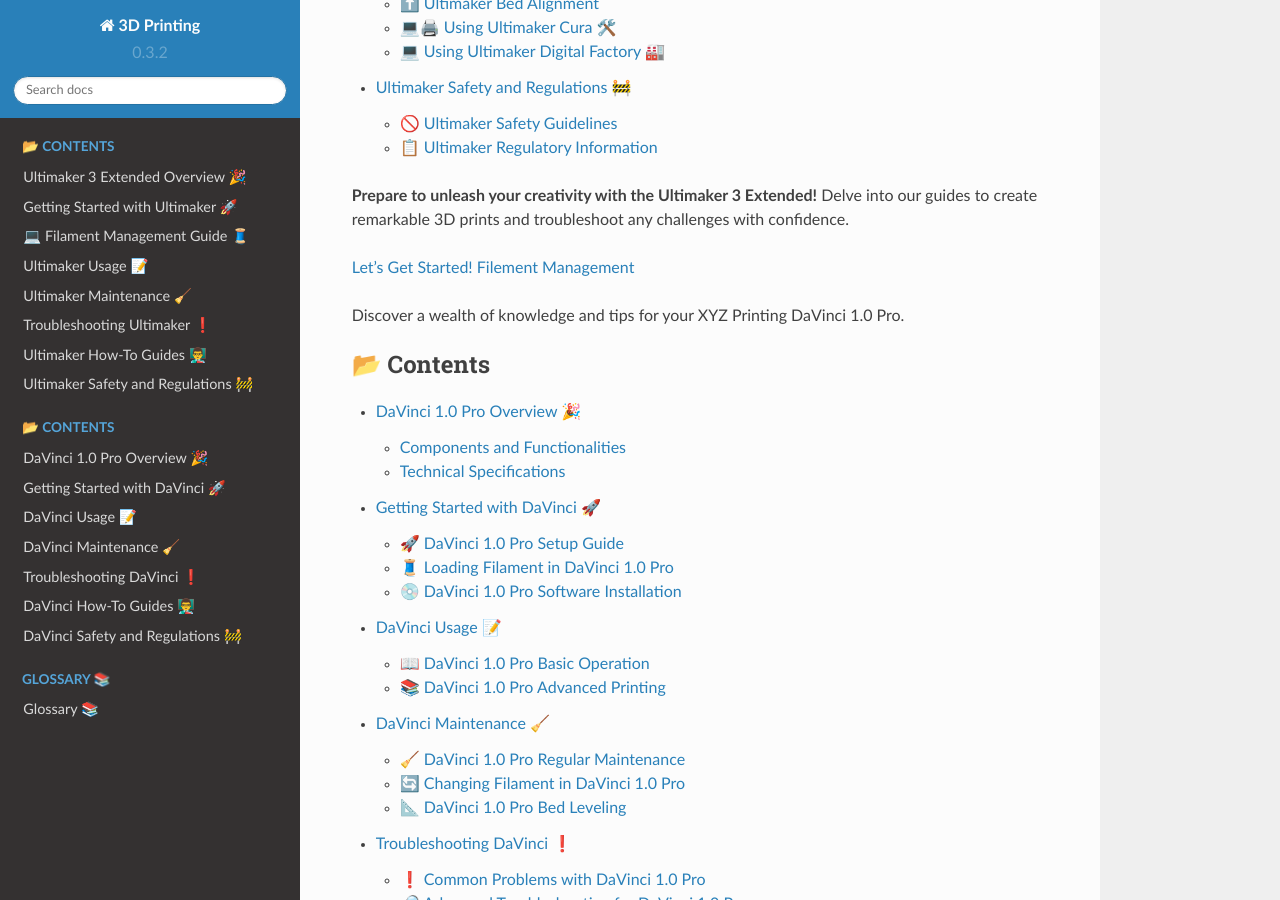
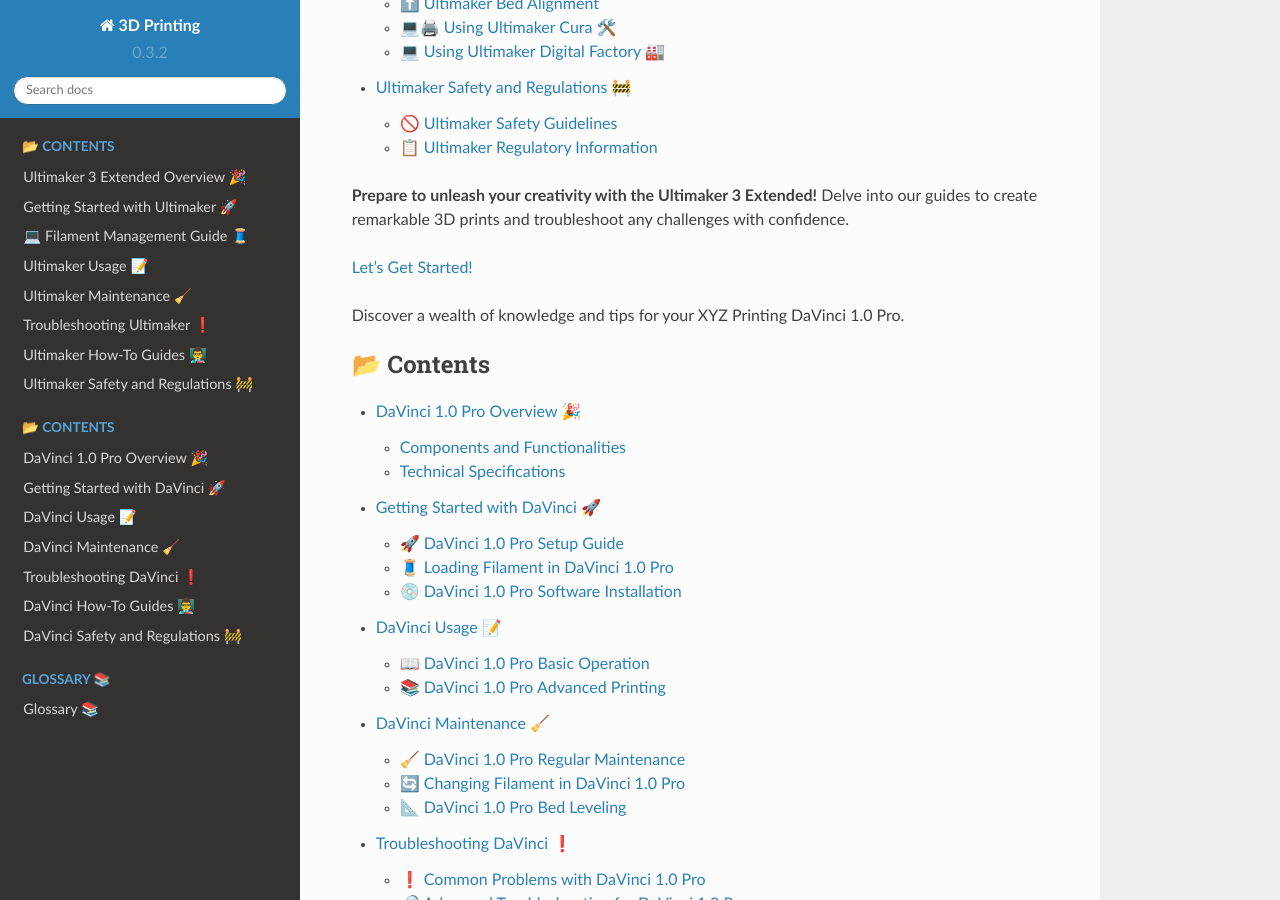
Before and after one commit to JYewman/gs-3dprint, a Sphinx documentation site: the page built from docs/source/index.rst, in a window 1280 px wide and 900 px high, scrolled down 1293 px. Built offline with Sphinx 7.4.7 and the Read the Docs theme 2.0.0, drawn with Linux system fonts in a browser that asks for light colours; pages that are not in the unit, such as notebooks, are missing from menus.

Commit message:
Update index.rst

```diff
--- a/docs/source/index.rst
+++ b/docs/source/index.rst
@@ -39,7 +39,6 @@ Please select your printer model below to access detailed user guides and expert
       **Prepare to unleash your creativity with the Ultimaker 3 Extended!** Delve into our guides to create remarkable 3D prints and troubleshoot any challenges with confidence.
 
       :doc:`Let's Get Started! </ultimaker/introduction>`
-      :doc:`Filement Management </ultimaker/filament_management>`
 
    .. container:: col-md-6
 
```
